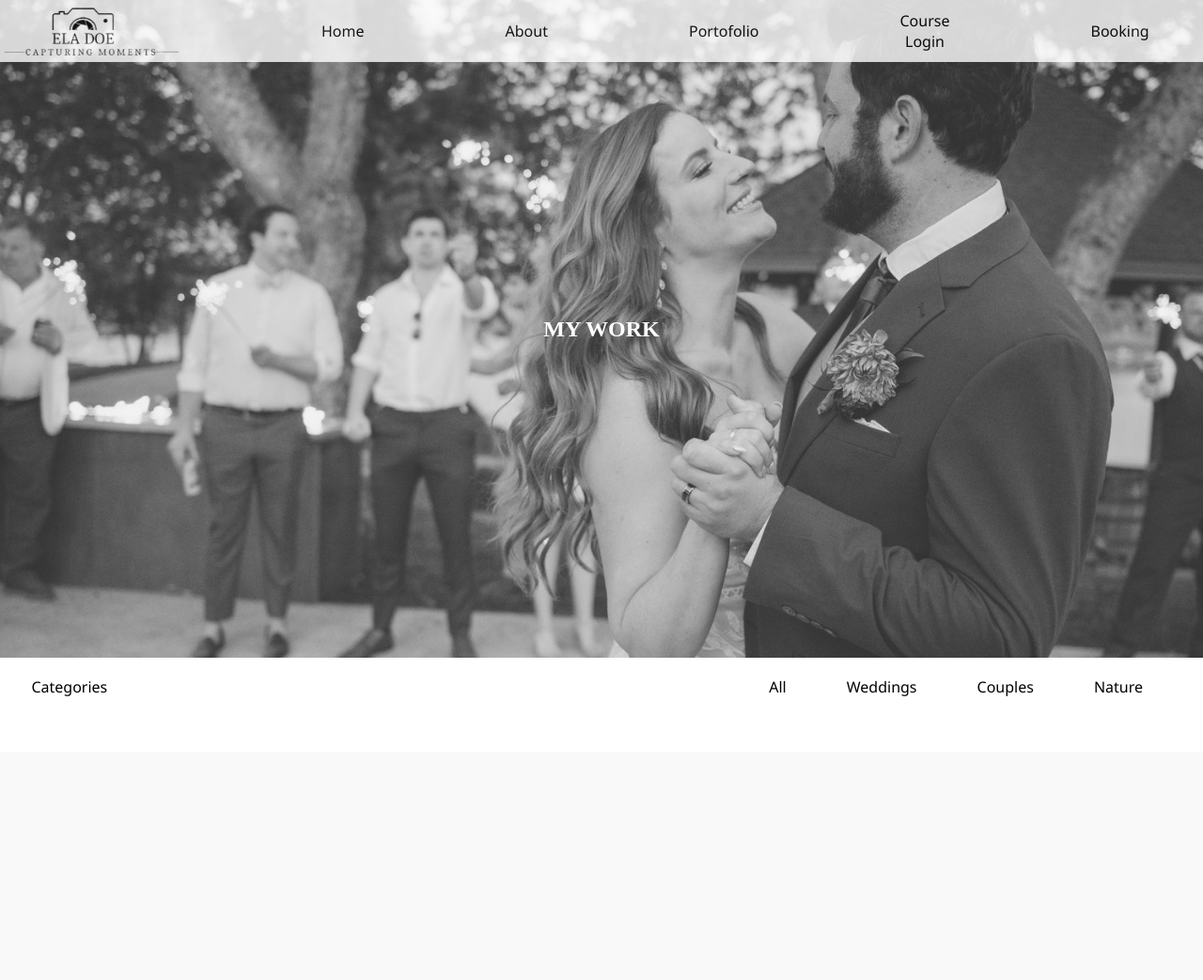
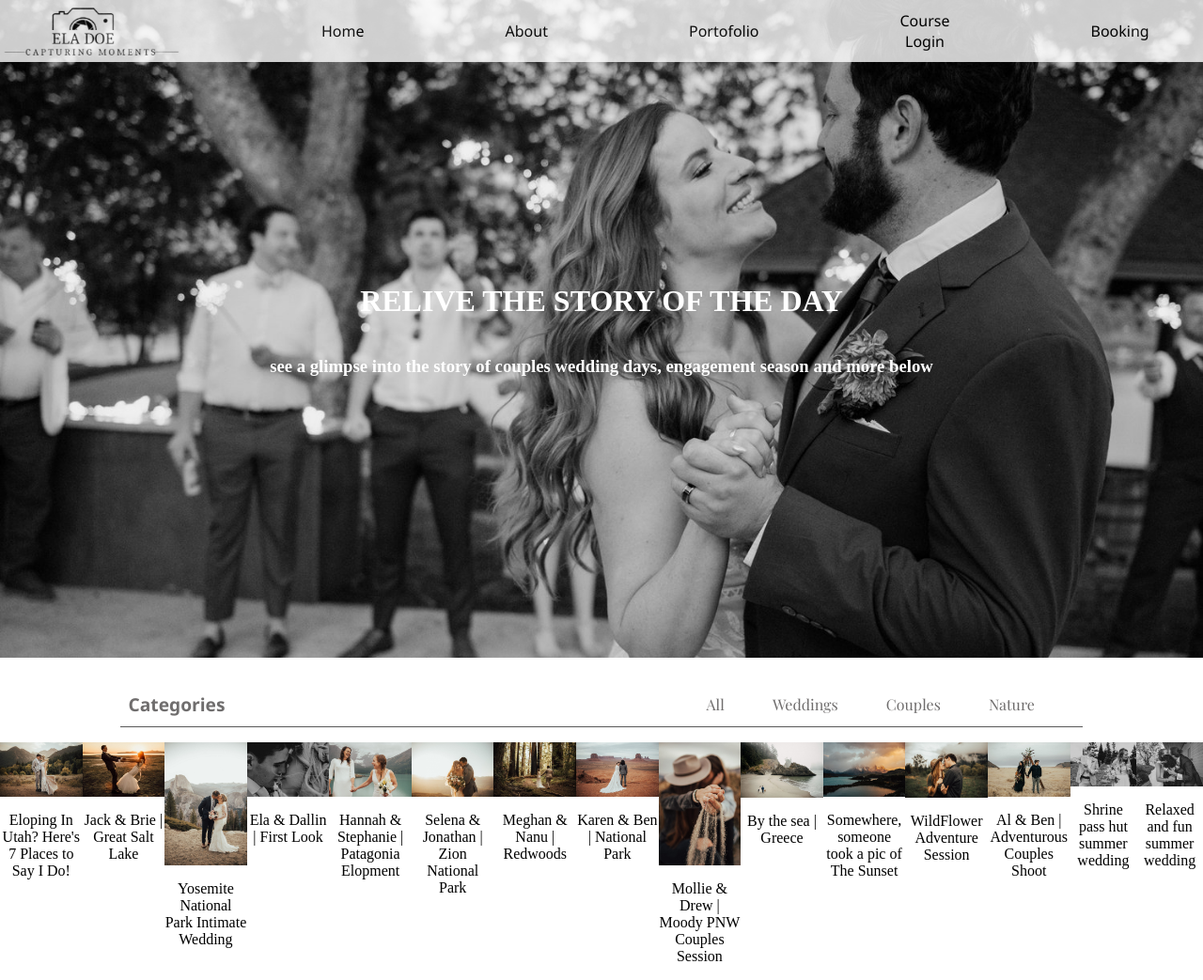
Before and after one commit to drenushashoshi/Photographer-Website, a PHP site: page /Portofolio.html in a window 1280 px wide. Shown: the whole page at 94% size. Before the commit the page ends 741 px from the top, so only its background shows below. Run offline with PHP 8.4, Linux system fonts and the light colour scheme.

Commit message:
Added the picss on portofolio
added pics and fixed some minimal things

```diff
--- a/Portofolio.css
+++ b/Portofolio.css
@@ -61,8 +61,8 @@ header img {
     display: flex;
     align-items: center;
     justify-content: center;
+    flex-direction: column;
     color: white;
-    opacity: 0.8;
     background-image: url(Portofolio_Pictures/bgphoto.jpg);
     background-size: cover;
     background-repeat: no-repeat;
@@ -73,29 +73,58 @@ header img {
     margin-bottom: 20px;
     margin-left: 0px;
 }
+.categories{
+    display: flex;
+    width: 100%;
+    justify-content: center;
+}
 .list {
     display: flex;
     justify-content: flex-end;
     align-items: center;
     list-style: none;
     padding: 0;
-    width: 100%;
+    width: 80%;
     overflow: hidden;
+    padding-bottom: 10px;
+    align-self: center;
+    border-bottom: 1px solid rgba(0, 0, 0, 0.651);
 }
 .list li {
     margin-right: 5%;
-    color: black;
+    color: rgba(34, 31, 31, 0.651);
     text-align: center;
-    font-family: 'Segoe UI', Tahoma, Geneva, Verdana, sans-serif;
+    font-family: 'Playfair Display', serif;
     align-items: center;
 }
 #categ{
-    margin-right: 55%;
+    margin-right: 50%;
     justify-self: flex-start;
+    font-size: larger;
+    font-weight: bold;
+    font-family: 'Segoe UI', Tahoma, Geneva, Verdana, sans-serif;
 }
 
 .list li a {
     text-decoration: none;
-    color: black;
+    color: rgba(34, 31, 31, 0.651);
     opacity: 1;
 }
+
+.portofoliopics {
+    display: flex;
+    width: 100%;
+    justify-content: space-evenly;
+}
+
+.portofoliopics > div {
+    display: flex;
+    flex-direction: column;
+    align-items: center;
+    text-align: center;
+}
+
+.portofoliopics img {
+    max-width: 100%;
+    height: auto;
+}
--- a/Portofolio.html
+++ b/Portofolio.html
@@ -1,11 +1,18 @@
 <!DOCTYPE html>
 <html lang="en">
+
 <head>
     <meta charset="UTF-8">
     <meta name="viewport" content="width=device-width, initial-scale=1.0">
     <title>ElaDoe-Portofolio</title>
     <link rel="stylesheet" href="Portofolio.css">
+    <style>
+        @import url('https://fonts.googleapis.com/css2?family=Dancing+Script:wght@600&display=swap');
+        @import url('https://fonts.googleapis.com/css2?family=Dancing+Script:wght@600&family=Playfair+Display&display=swap');
+        @import url('https://fonts.googleapis.com/css2?family=Dancing+Script:wght@600&family=Playfair+Display&family=Work+Sans:wght@300&display=swap');
+    </style>
 </head>
+
 <body>
     <header>
         <img src="Logo.png" alt="Logo">
@@ -21,10 +28,11 @@
     </header>
     <main>
         <div class="bgphoto">
-            <h2>MY WORK</h2>
+            <h1>RELIVE THE STORY OF THE DAY</h1>
+            <h3>see a glimpse into the story of couples wedding days, engagement season and more below  </h3>
         </div>
 
-
+        <div class="categories">
             <ul class="list">
                 <li id="categ">Categories</li>
                 <li><a href="Portofolio.html">All</a> </li>
@@ -32,7 +40,71 @@
                 <li><a href="Portofolio_Couples.html">Couples</a></li>
                 <li><a href="Portofolio_Nature.html">Nature</a> </li>
             </ul>
+        </div>
 
+        <div class="portofoliopics">
+            <div>
+                <img src="Portofolio_Pictures/p1.png" alt="Photo">
+                <p>Eloping In Utah? Here's 7 Places to Say I Do!</p>
+            </div>
+            <div>
+                <img src="Portofolio_Pictures/p2.png" alt="Photo">
+                <p>Jack & Brie | Great Salt Lake</p>
+            </div>
+            <div>
+                <img src="Portofolio_Pictures/p3.png" alt="Photo">
+                <p>Yosemite National Park Intimate Wedding</p>
+            </div>
+            <div>
+                <img src="Portofolio_Pictures/p4.png" alt="Photo">
+                <p>Ela & Dallin | First Look</p>
+            </div>
+            <div>
+                <img src="Portofolio_Pictures/p5.png" alt="Photo">
+                <p>Hannah & Stephanie | Patagonia Elopment</p>
+            </div>
+            <div>
+                <img src="Portofolio_Pictures/p6.png" alt="Photo">
+                <p>Selena & Jonathan | Zion National Park</p>
+            </div>
+            <div>
+                <img src="Portofolio_Pictures/p7.png" alt="Photo">
+                <p>Meghan & Nanu | Redwoods</p>
+            </div>
+            <div>
+                <img src="Portofolio_Pictures/p8.png" alt="Photo">
+                <p>Karen & Ben | National Park</p>
+            </div>
+            <div>
+                <img src="Portofolio_Pictures/p9.png" alt="Photo">
+                <p>Mollie & Drew | Moody PNW Couples Session</p>
+            </div>
+            <div>
+                <img src="Portofolio_Pictures/p10.png" alt="Photo">
+                <p>By the sea | Greece</p>
+            </div>
+            <div>
+                <img src="Portofolio_Pictures/p11.png" alt="Photo">
+                <p>Somewhere, someone took a pic of The Sunset</p>
+            </div>
+            <div>
+                <img src="Portofolio_Pictures/p12.png" alt="Photo">
+                <p>WildFlower Adventure Session</p>
+            </div>
+            <div>
+                <img src="Portofolio_Pictures/p13.png" alt="Photo">
+                <p>Al & Ben | Adventurous Couples Shoot</p>
+            </div>
+            <div>
+                <img src="Portofolio_Pictures/p14.png" alt="Photo">
+                <p>Shrine pass hut summer wedding</p>
+            </div>
+            <div>
+                <img src="Portofolio_Pictures/p15.png" alt="Photo">
+                <p>Relaxed and fun summer wedding</p>
+            </div>
+        </div>
     </main>
 </body>
+
 </html>
```
Also changed, not shown: Portofolio_Pictures/p1.png (added), Portofolio_Pictures/p10.png (added), Portofolio_Pictures/p11.png (added), Portofolio_Pictures/p12.png (added), Portofolio_Pictures/p13.png (added), Portofolio_Pictures/p14.png (added), Portofolio_Pictures/p15.png (added), Portofolio_Pictures/p2.png (added), Portofolio_Pictures/p3.png (added), Portofolio_Pictures/p4.png (added), Portofolio_Pictures/p5.png (added), Portofolio_Pictures/p6.png (added), Portofolio_Pictures/p7.png (added), Portofolio_Pictures/p8.png (added), 1 more files.
